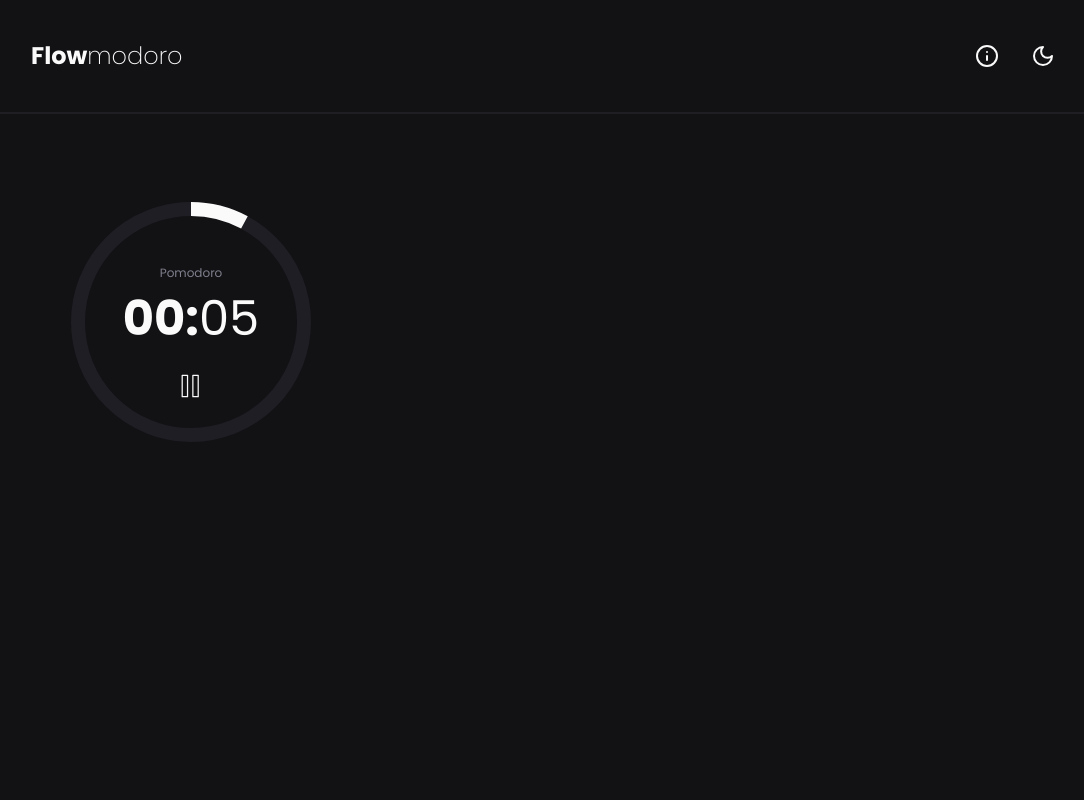
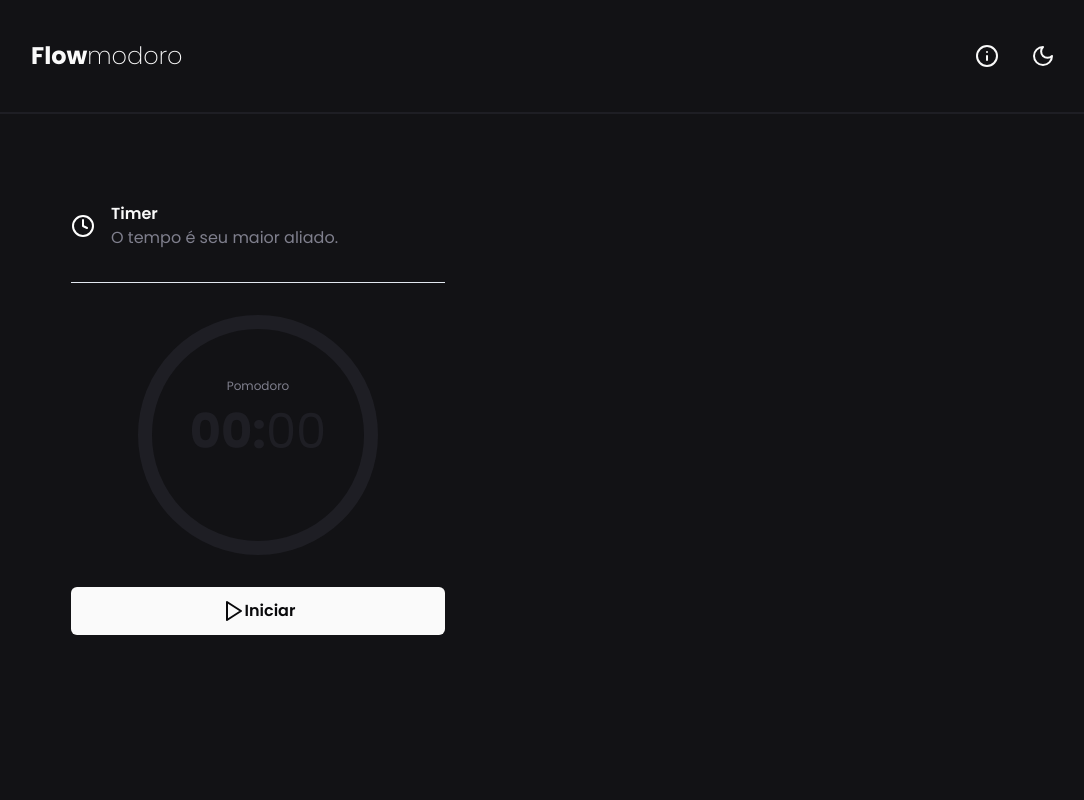
Before and after one commit to phlima3/flowmodoro, a Next.js app: page / in a window 1280 px wide. Shown: the top 800 px of the page, without its empty margins (97-1181 px from the left). Built offline with nearby package versions, Linux system fonts and the light colour scheme.

Commit message:
feat: logic at start, pause and continue timer

```diff
--- a/src/app/globals.css
+++ b/src/app/globals.css
@@ -10,6 +10,7 @@
     --footer: #101012;
     --placeholder: #7f7f8d;
     --secondary_button: #27272a;
+    --button_dark: #09090b;
 
     --foreground: 222.2 84% 4.9%;
 
--- a/src/components/Timer/index.tsx
+++ b/src/components/Timer/index.tsx
@@ -1,22 +1,36 @@
 "use client";
 
 import React, { useState, useEffect } from "react";
-import { Pause } from "lucide-react";
-import pauseSVG from "@/assests/images/svg/pause.svg";
+import { Clock, Pause, Play } from "lucide-react";
+import { Separator } from "@/components/ui/separator";
+
+const TIMER_STATUS = {
+  PAUSE: "Pausar",
+  START: "Iniciar",
+  CONTINUE: "Continuar",
+};
 
 export function Timer() {
   const [seconds, setSeconds] = useState(0);
+  const [status, setStatus] = useState(TIMER_STATUS.START);
+  const [isActive, setIsActive] = useState(false);
+
   const strokeWidth = 14;
   const radius = 120 - strokeWidth / 2;
   const circumference = 2 * Math.PI * radius;
   const strokeDashoffset = circumference - (seconds / 60) * circumference;
 
   useEffect(() => {
-    const interval = setInterval(() => {
+    let interval: any;
+    if (isActive) {
+      interval = setInterval(() => {
         setSeconds((prevSeconds) => (prevSeconds >= 60 ? 0 : prevSeconds + 1));
       }, 1000);
+    } else {
+      clearInterval(interval);
+    }
     return () => clearInterval(interval);
-  }, []);
+  }, [isActive]);
 
   const formatTime = (seconds: number) => {
     const minutes = Math.floor(seconds / 60);
@@ -30,7 +44,26 @@ export function Timer() {
   const [minutes, remainingSeconds] = formatTime(seconds);
 
   return (
-    <div className="p-10 w-[454px] h-min relative ">
+    <div className="p-10 w-[454px] h-min flex flex-col items-center justify-center ">
+      <div className="flex items-center gap-4 w-full  justify-start">
+        <Clock size={24} color="#fff" />
+
+        <div>
+          <h2 className="text-off_white font-semibold size-6">Timer</h2>
+          <span className="text-placeholder font-normal size-4">
+            O tempo é seu maior aliado.
+          </span>
+        </div>
+      </div>
+
+      <Separator
+        orientation="horizontal"
+        className="my-8"
+        style={{
+          color: "#1E1E24",
+        }}
+      />
+
       <svg
         className="progress-ring "
         width={radius * 2 + strokeWidth}
@@ -85,6 +118,8 @@ export function Timer() {
           <tspan fontWeight="bold">:</tspan>
           <tspan fontWeight="normal">{remainingSeconds}</tspan>
         </text>
+
+        {isActive && (
           <svg
             x="43%"
             y="70%"
@@ -94,14 +129,42 @@ export function Timer() {
             viewBox="0 0 24 24"
             fill="none"
             stroke="#fafafa"
-          stroke-width="0.9375"
-          stroke-linecap="round"
-          stroke-linejoin="round"
+            strokeWidth="0.9375"
+            strokeLinecap="round"
+            strokeLinejoin="round"
           >
             <rect width="4" height="16" x="6" y="4" />
             <rect width="4" height="16" x="14" y="4" />
           </svg>
+        )}
       </svg>
+
+      <div className="flex flex-col gap-4 items-center mt-8 w-full">
+        <button
+          className="flex items-center justify-center w-full h-12 bg-off_white rounded-md text-button_dark font-semibold size-4 transition-all duration-300 ease-in-out hover:bg-[#E5E5E5] hover:text-button_light"
+          onClick={() => {
+            setIsActive(!isActive);
+            setStatus(
+              isActive
+                ? TIMER_STATUS.PAUSE
+                : seconds > 0
+                ? TIMER_STATUS.CONTINUE
+                : TIMER_STATUS.START
+            );
+          }}
+        >
+          {isActive ? (
+            <Pause size={24} color="#09090B" />
+          ) : (
+            <Play size={24} color="#09090B" />
+          )}
+          {isActive
+            ? TIMER_STATUS.PAUSE
+            : seconds > 0
+            ? TIMER_STATUS.CONTINUE
+            : TIMER_STATUS.START}
+        </button>
+      </div>
     </div>
   );
 }
--- a/tailwind.config.ts
+++ b/tailwind.config.ts
@@ -28,6 +28,7 @@ const config = {
         footer: "var(--footer)",
         placeholder: "var(--placeholder)",
         secondary_button: "var(--secondary_button)",
+        button_dark: "var(--button_dark)",
         foreground: "hsl(var(--foreground))",
         primary: {
           DEFAULT: "var(--primary)",
```
Lines whose indentation alone changed are shown as unchanged.
